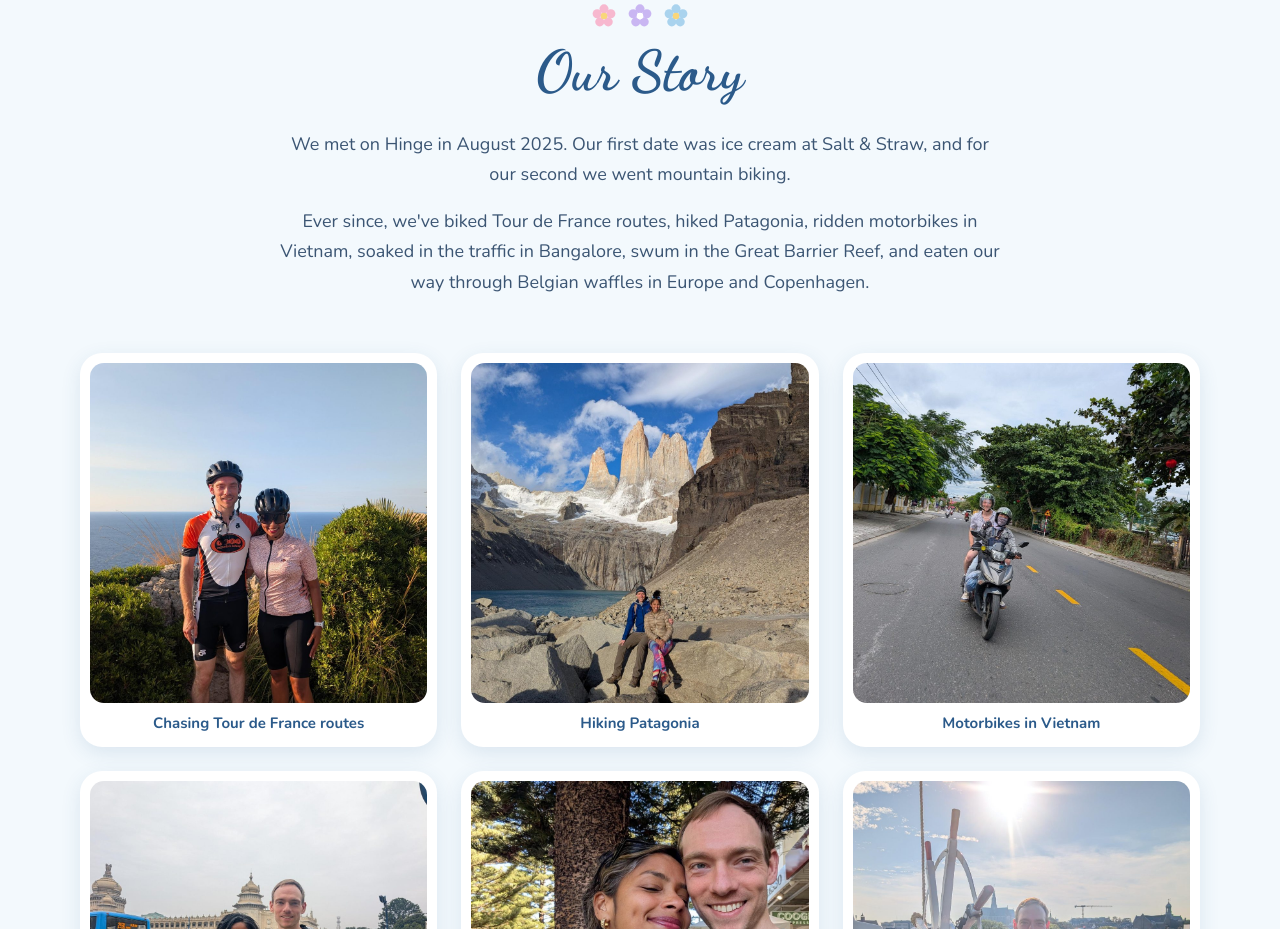
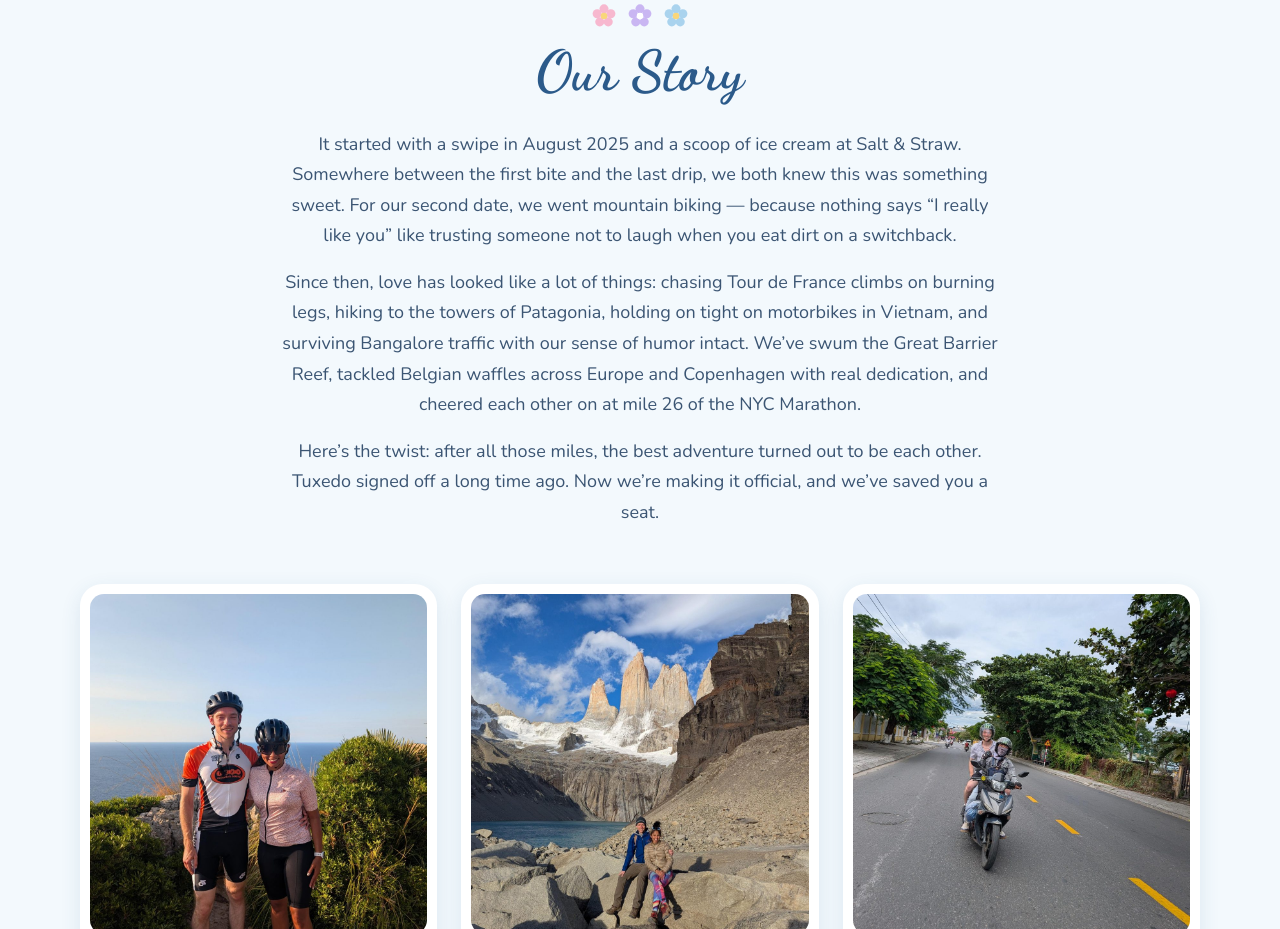
Before and after one commit to dogiparthydolly/wedding, a plain HTML site: page index.html in a window 1280 px wide. Shown: the part 1600-2529 px from the top of the page. Drawn offline with nearby package versions, Linux system fonts and the light colour scheme.

Commit message:
Rewrite Our Story
Co-Authored-By: Claude Opus 5.5 <noreply@anthropic.com>
Claude-Session: https://claude.ai/code/session_01F6MYAfAhquRziSvyGARu4a

```diff
--- a/index.html
+++ b/index.html
@@ -77,8 +77,9 @@ a{color:#2B5A8A}a:hover{color:#1E3A5F}
 </div>
 <h2 style="margin: 0 0 24px; text-align: center; font-family: 'Dancing Script', cursive; font-weight: 700; font-size: 56px; color: #2B5A8A">Our Story</h2>
 <div style="max-width: 720px; margin: 0 auto 56px; text-align: center">
-<p style="margin: 0 0 16px; font-size: 18px; line-height: 1.7; color: #3B5573">We met on Hinge in August 2025. Our first date was ice cream at Salt &amp; Straw, and for our second we went mountain biking.</p>
-<p style="margin: 0; font-size: 18px; line-height: 1.7; color: #3B5573">Ever since, we've biked Tour de France routes, hiked Patagonia, ridden motorbikes in Vietnam, soaked in the traffic in Bangalore, swum in the Great Barrier Reef, and eaten our way through Belgian waffles in Europe and Copenhagen.</p>
+<p style="margin: 0 0 16px; font-size: 18px; line-height: 1.7; color: #3B5573">It started with a swipe in August 2025 and a scoop of ice cream at Salt &amp; Straw. Somewhere between the first bite and the last drip, we both knew this was something sweet. For our second date, we went mountain biking — because nothing says &ldquo;I really like you&rdquo; like trusting someone not to laugh when you eat dirt on a switchback.</p>
+<p style="margin: 0 0 16px; font-size: 18px; line-height: 1.7; color: #3B5573">Since then, love has looked like a lot of things: chasing Tour de France climbs on burning legs, hiking to the towers of Patagonia, holding on tight on motorbikes in Vietnam, and surviving Bangalore traffic with our sense of humor intact. We&rsquo;ve swum the Great Barrier Reef, tackled Belgian waffles across Europe and Copenhagen with real dedication, and cheered each other on at mile 26 of the NYC Marathon.</p>
+<p style="margin: 0; font-size: 18px; line-height: 1.7; color: #3B5573">Here&rsquo;s the twist: after all those miles, the best adventure turned out to be each other. Tuxedo signed off a long time ago. Now we&rsquo;re making it official, and we&rsquo;ve saved you a seat.</p>
 </div>
 <div style="display: grid; grid-template-columns: repeat(auto-fit, minmax(280px, 1fr)); gap: 24px">
 <figure style="margin: 0; background: #FFFFFF; padding: 10px 10px 14px; border-radius: 22px; box-shadow: 0 6px 20px rgba(43,90,138,0.12)"><img loading="lazy" src="images/cycling.jpg" alt="Dolly and Chase in cycling gear on a cliff above the sea" style="width: 100%; height: 340px; object-fit: cover; object-position: center 50%; border-radius: 14px; display: block"><figcaption style="margin-top: 10px; text-align: center; font-size: 15px; font-weight: 700; color: #2B5A8A">Chasing Tour de France routes</figcaption></figure>
```
